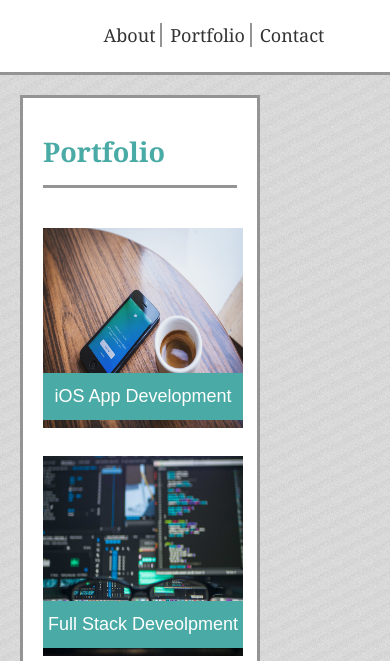
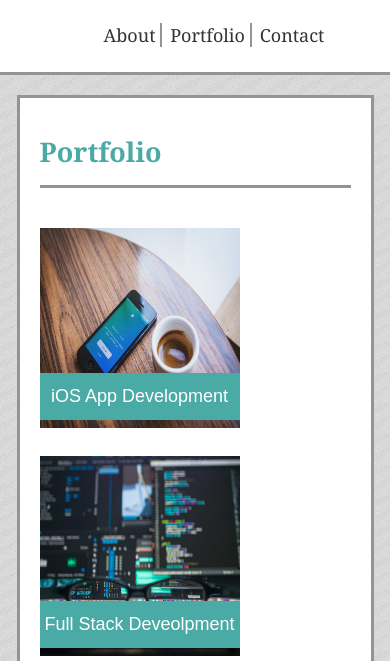
Before and after one commit to mqsmith/Responsive-Portfolio, a plain HTML site: page portfolio.html in a window 390 px wide. Shown: the part 103-764 px from the top of the page. Drawn offline with Linux system fonts and the light colour scheme.

Commit message:
Trying to manipulate the photos, not succesfull and saving for the night.

```diff
--- a/assets/css/portfolio.css
+++ b/assets/css/portfolio.css
@@ -196,8 +196,8 @@
 @media screen and (max-width: 980px) {
     #portfolio {
         width: 80%;
-        margin-bottom: 30px;
-        margin-left: 40px;
+        /* margin-bottom: 30px;
+        margin-left: 40px; */
     }
     .t2, .t4, .t5 {
         margin-right: 0;
@@ -213,9 +213,9 @@
 @media screen and (max-width: 768px) {
     #portfolio {
         width: 90%;
-        margin-bottom: 30px;
+        /* margin-bottom: 30px;
         margin-left: 20px;
-        margin-right: 20px;
+        margin-right: 20px; */
     }
     #name {
         margin-left: 20px;
@@ -227,11 +227,11 @@
 
 @media screen and (max-width: 640px) {
     #portfolio {
-        width: 60%;
+        width: 90%;
         height: 100%;
-        margin-bottom: 30px;
+        /* margin-bottom: 30px;
         margin-left: 20px;
-        margin-right: 20px;
+        margin-right: 20px; */
     }
     .top_bar, #name, .nav {
         width: 100%;
@@ -250,11 +250,15 @@
         position: relative;
     }
     .photo .app1 .app2 .app3 .app4 .app5 .t1 .t2 .t3 .t4 .t5 .text1 .text2 .text3 .text4 .text5 {
-        width: 90%;
+        width: 100%;
     }
     .app1 .app2 .app3 .app4 .app5 .t1 .t2 .t3 .t4 .t5 .text1 .text2 .text3 .text4 .text5 {
         margin-left: 10px;
         margin-right: 0px;
     }
 
+    .app1 .app2 .app3 .app4 .app5{
+        margin: 0px, 0px, 0px, 0px;
+    }
+
 }
```
